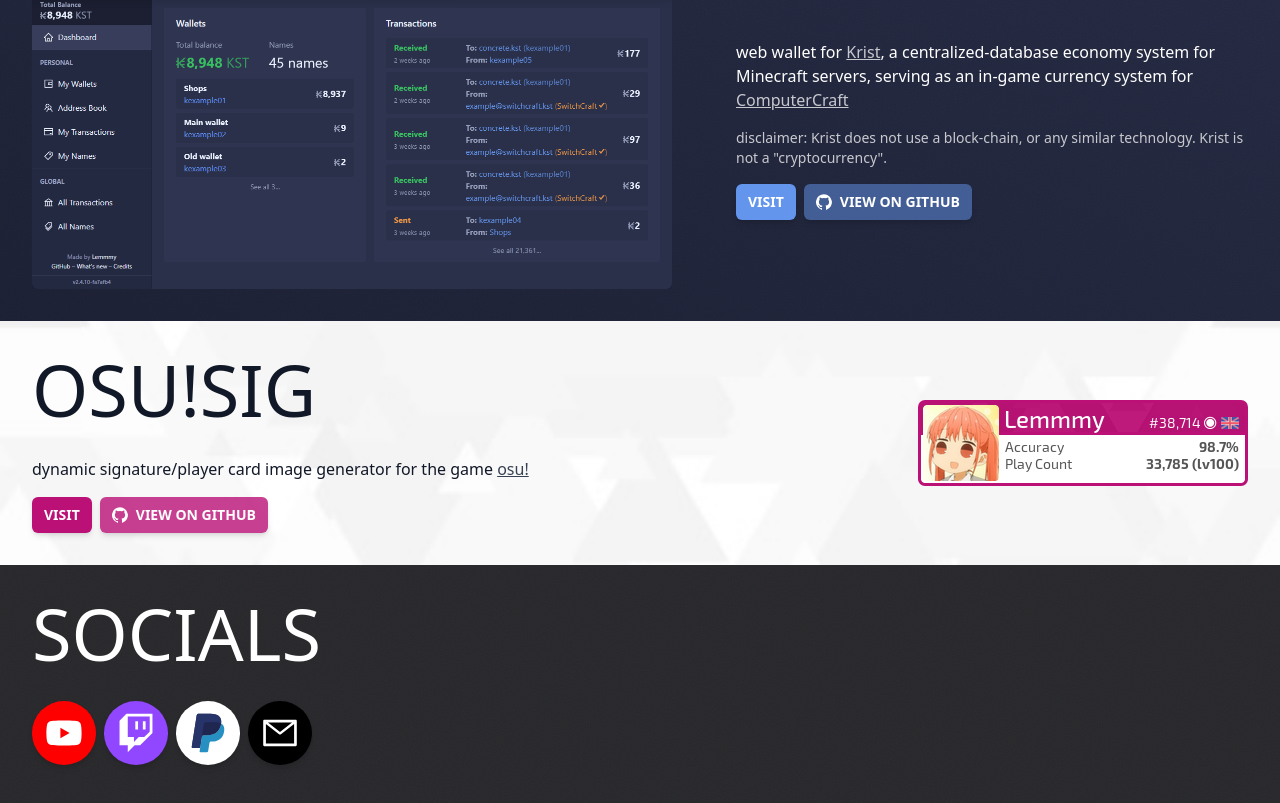
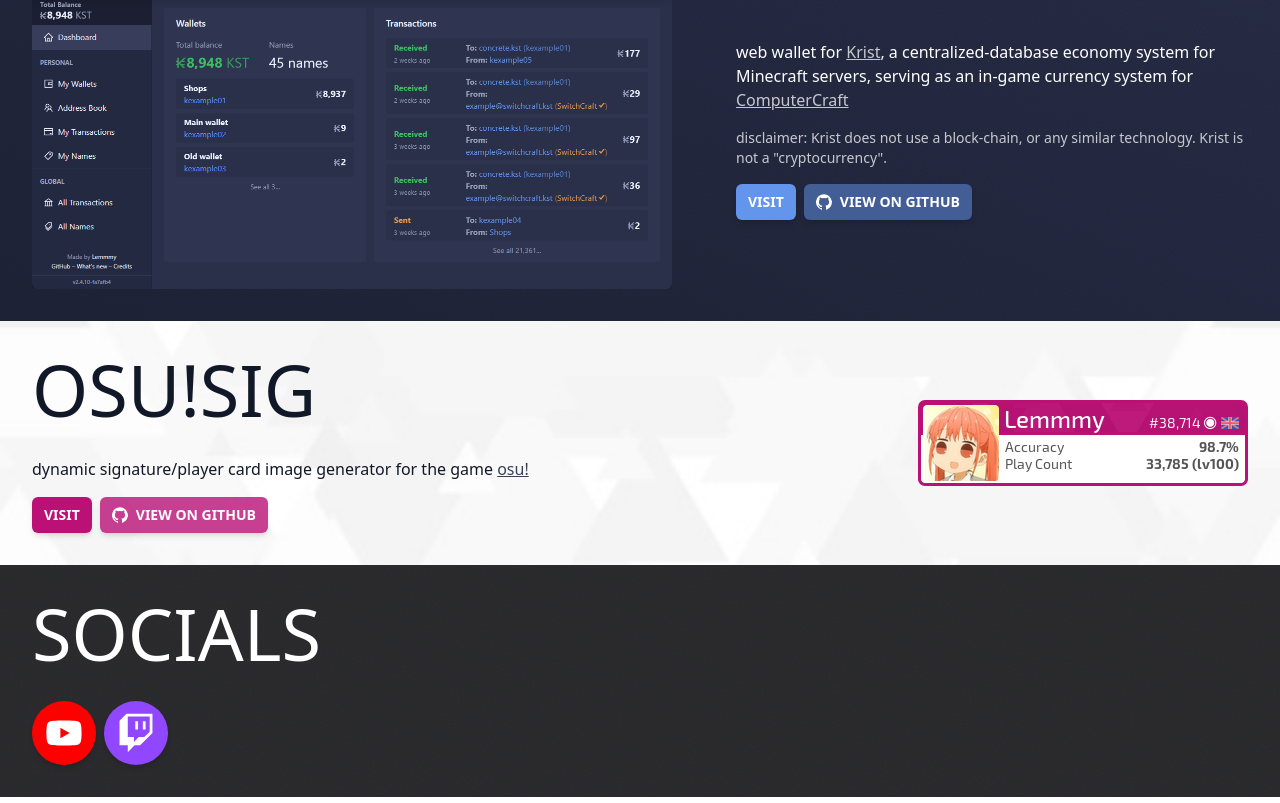
Before and after one commit to Lemmmy/lemmmy.me, a Next.js app: page / in a window 1280 px wide. Shown: the part 3584-4387 px from the top of the page. Built offline with nearby package versions, Linux system fonts and the light colour scheme.

Commit message:
feat: remove paypal and email

```diff
--- a/src/components/sections/SectionSocials.tsx
+++ b/src/components/sections/SectionSocials.tsx
@@ -1,8 +1,7 @@
 import { Section } from "./Section";
 
-import { ButtonPayPal, ButtonTwitch, ButtonYouTube } from "../buttons/ProfileButtons";
+import { ButtonTwitch, ButtonYouTube } from "../buttons/ProfileButtons";
 import { ProfileButtonBox } from "../buttons/ProfileButton";
-import { ButtonEmail } from "../buttons/ButtonEmail";
 
 export function SectionSocials(): JSX.Element {
   return <Section
@@ -13,8 +12,8 @@
     <ProfileButtonBox>
       <ButtonYouTube href="https://www.youtube.com/channel/UCbdhZc7adn0F3lwJd_TsbQA" />
       <ButtonTwitch href="https://twitch.tv/lemmmy_" />
-      <ButtonPayPal href="https://paypal.me/lemmmy" />
-      <ButtonEmail />
+      {/* <ButtonPayPal href="https://paypal.me/lemmmy" /> */}
+      {/* <ButtonEmail /> */}
     </ProfileButtonBox>
   </Section>;
 }
```
